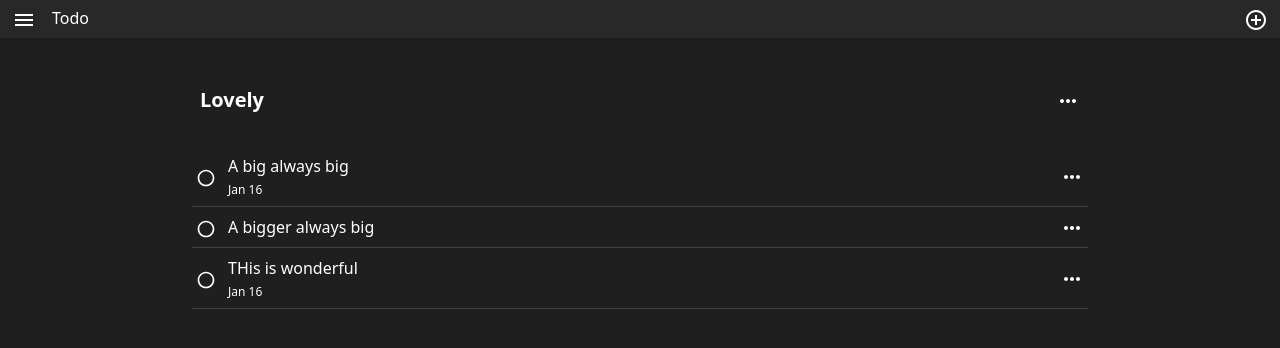
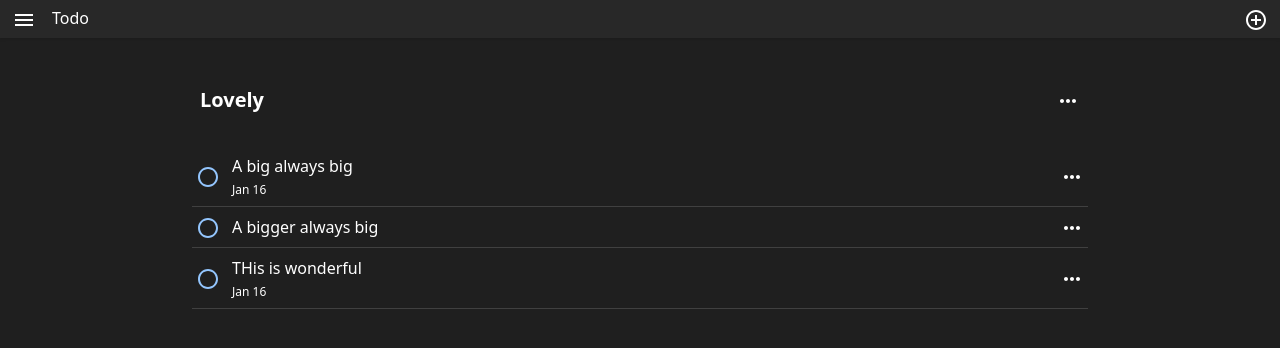
Before and after one commit to peter-abah/tasks, a React (Create React App) app: page /projects/1 in a window 1280 px wide. Shown: the top 348 px of the page. Built offline with nearby package versions, Linux system fonts and the light colour scheme.

Commit message:
Add colors to todo check box based on priority

```diff
--- a/src/components/Todo.tsx
+++ b/src/components/Todo.tsx
@@ -21,7 +21,7 @@ import OptionsBox from "./OptionsBox";
 import TodoFormModal from "./TodoFormModal";
 
 const Todo = (props: TodoType) => {
-  const { id, title, dueDate, description, completed } = props;
+  const { id, title, dueDate, description, completed, priority } = props;
 
   const { value: showDescription, toggle: toggleShowDescription } =
     useBoolean(false);
@@ -75,17 +75,28 @@ const Todo = (props: TodoType) => {
     }
   );
 
+  type TpriorityColors = { [index: string]: string };
+  const priorityColors: TpriorityColors = {
+    low: "!text-blue-300",
+    medium: "!text-green-500",
+    high: "!text-red-500",
+  };
+  const checkBoxClass = `text-4xl ${priorityColors[priority]}`;
+
   return (
     <div className={completedClassName}>
       <div className="flex items-center px-1">
         <button onClick={toggleComplete} className="mr-3">
           {completed ? (
-            <CheckedCircleIcon className="!text-xl" />
+            <CheckedCircleIcon className={checkBoxClass} />
           ) : (
-            <CircleIcon className="!text-xl" />
+            <CircleIcon className={checkBoxClass} />
           )}
         </button>
-        <div onClick={toggleShowDescription} className="py-2 flex flex-col flex-grow">
+        <div
+          onClick={toggleShowDescription}
+          className="py-2 flex flex-col flex-grow"
+        >
           <h3>{title}</h3>
           {date && <span className="mt-1 text-xs">{date}</span>}
         </div>
```
